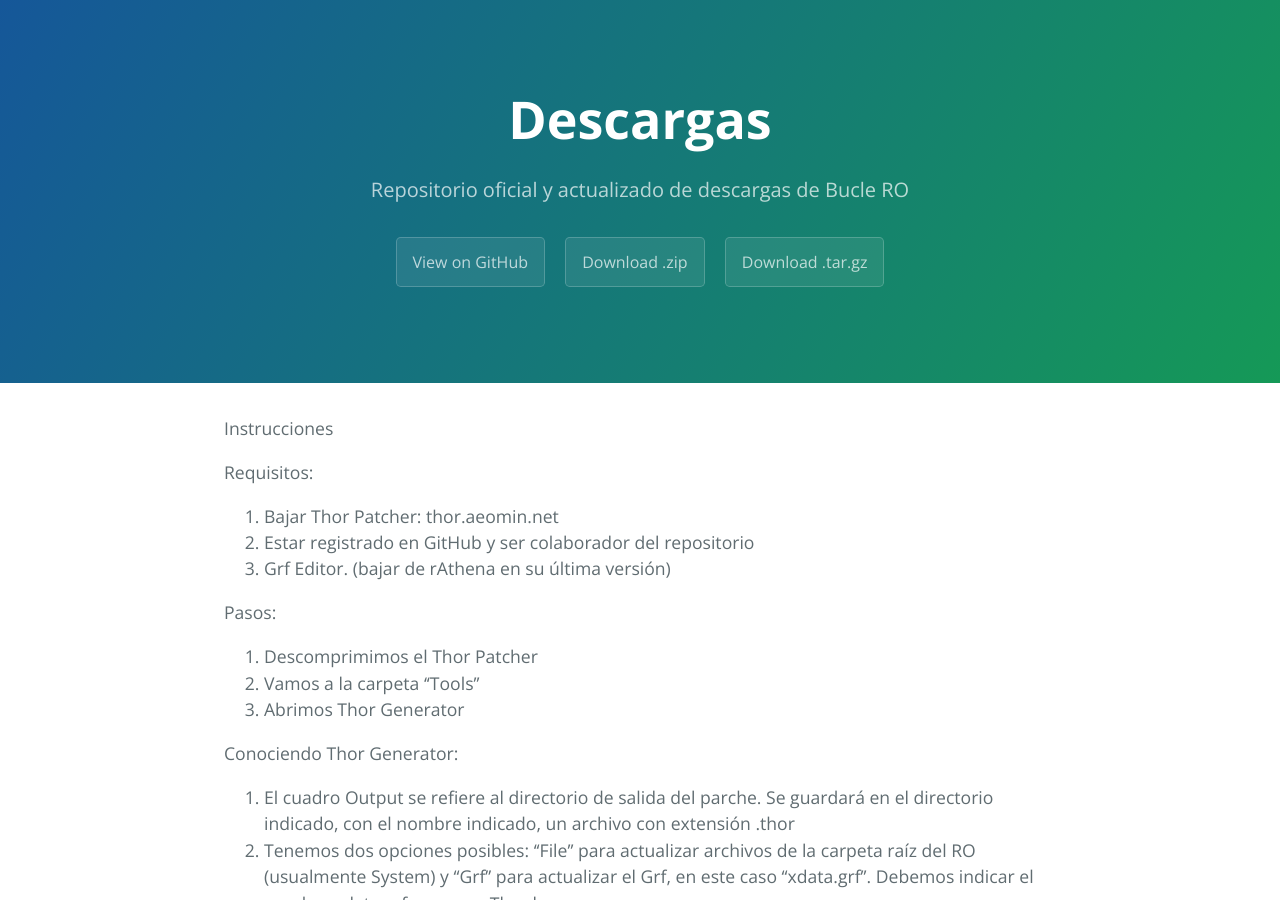
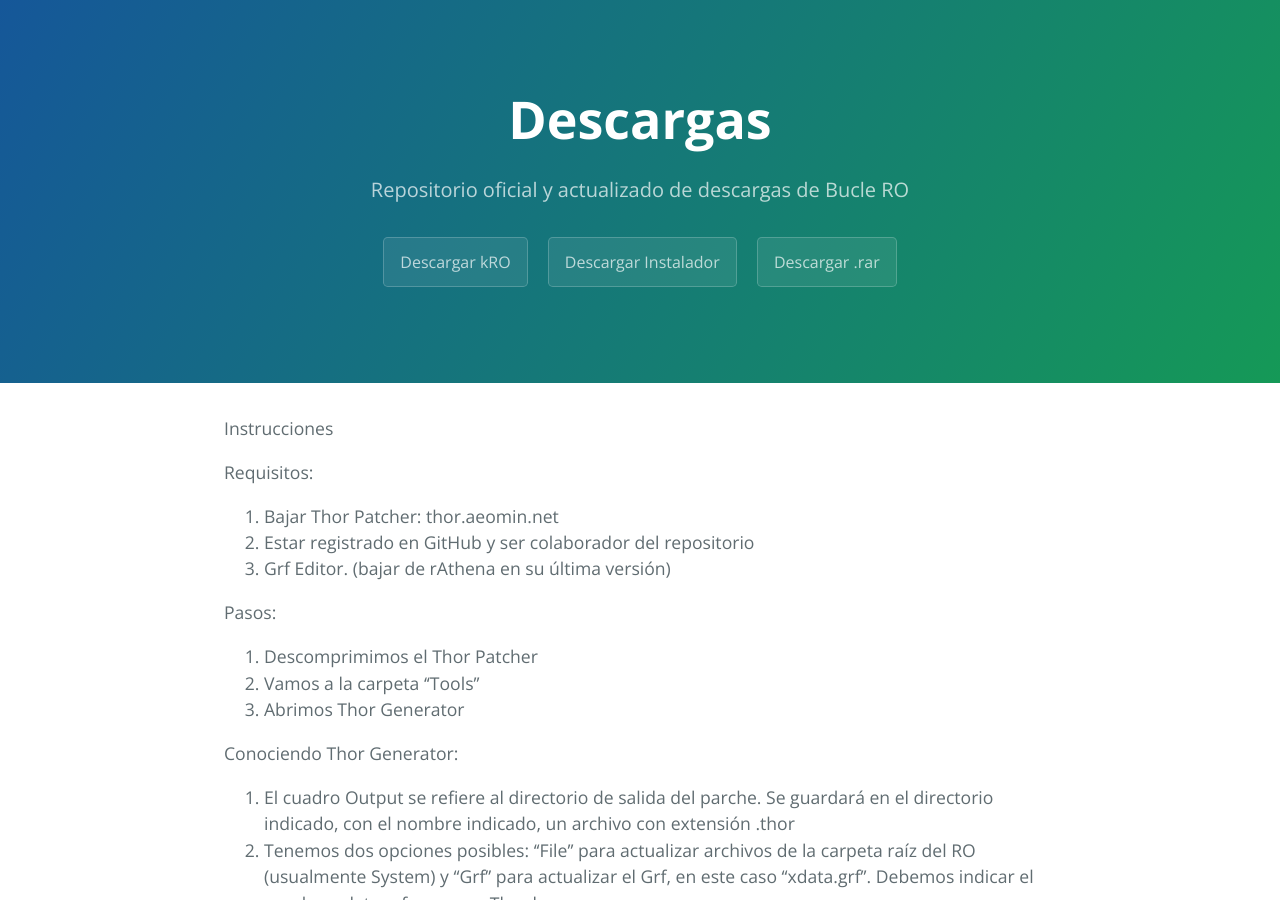
Before and after one commit to xEasycore/patcher, a Jekyll site: the page built from instrucciones.md, in a window 1280 px wide and 900 px high. Built offline with Jekyll 4.4.1, drawn with Linux system fonts in a browser that asks for light colours; our own code applies the rules of GitHub Pages for plain Markdown files.

Commit message:
Update page-header.html

```diff
--- a/_includes/page-header.html
+++ b/_includes/page-header.html
@@ -1,7 +1,7 @@
 <section class="page-header">
   <h1 class="project-name">{{ site.title }}</h1>
   <h2 class="project-tagline">{{ site.tagline }}</h2>
-  <a href="#" class="btn">View on GitHub</a>
-  <a href="#" class="btn">Download .zip</a>
-  <a href="#" class="btn">Download .tar.gz</a>
+  <a href="https://ro.industrial-illusions.net/files/Downloads/Full%20kRO%20Clients/kRO_FullClient_20180327.zip" class="btn">Descargar kRO</a>
+  <a href="https://drive.google.com/uc?export=download&confirm=dvrJ&id=1r_s9dcGDhNQRcbJXrVsS4NlIeD4-ecau" class="btn">Descargar Instalador</a>
+  <a href="https://drive.google.com/uc?export=download&confirm=8GFt&id=1UAEGjOhtCN_aAi-q7ORq60zsxfpHKuAm" class="btn">Descargar .rar</a>
 </section>
```
